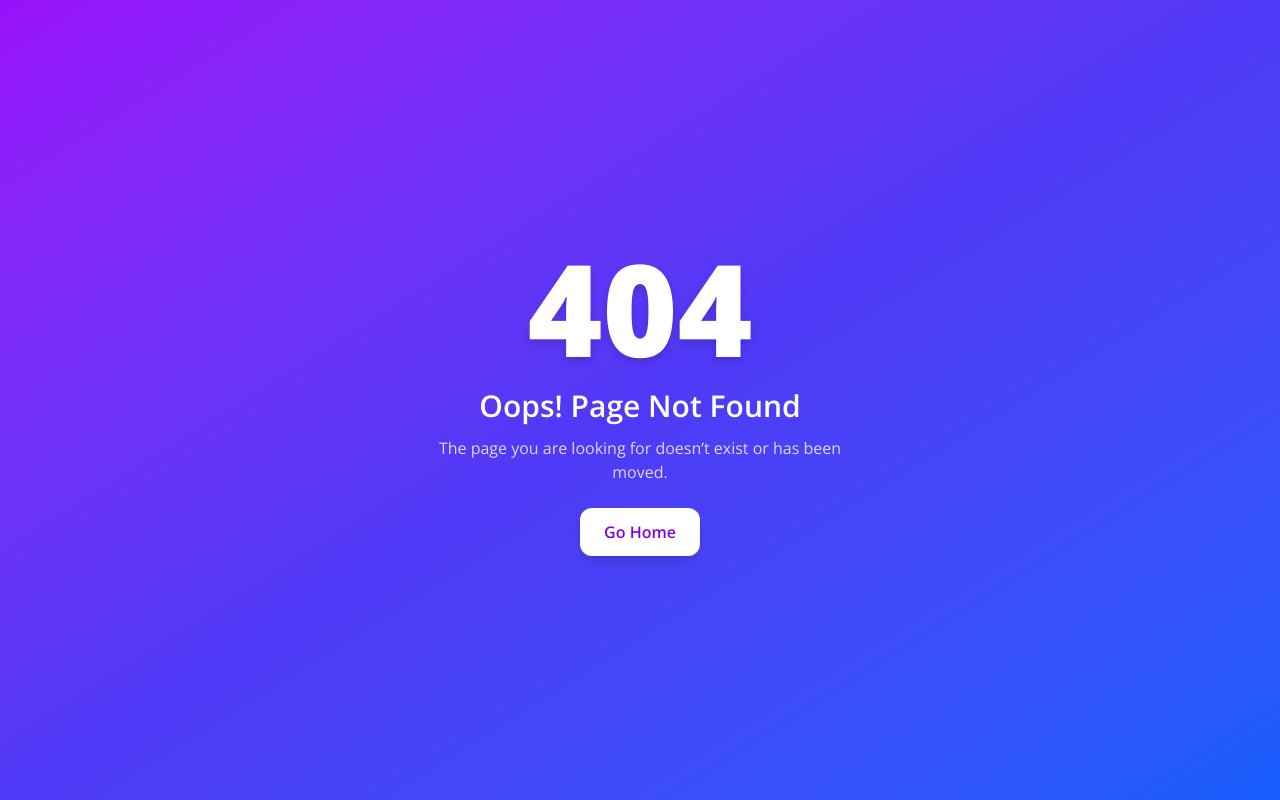
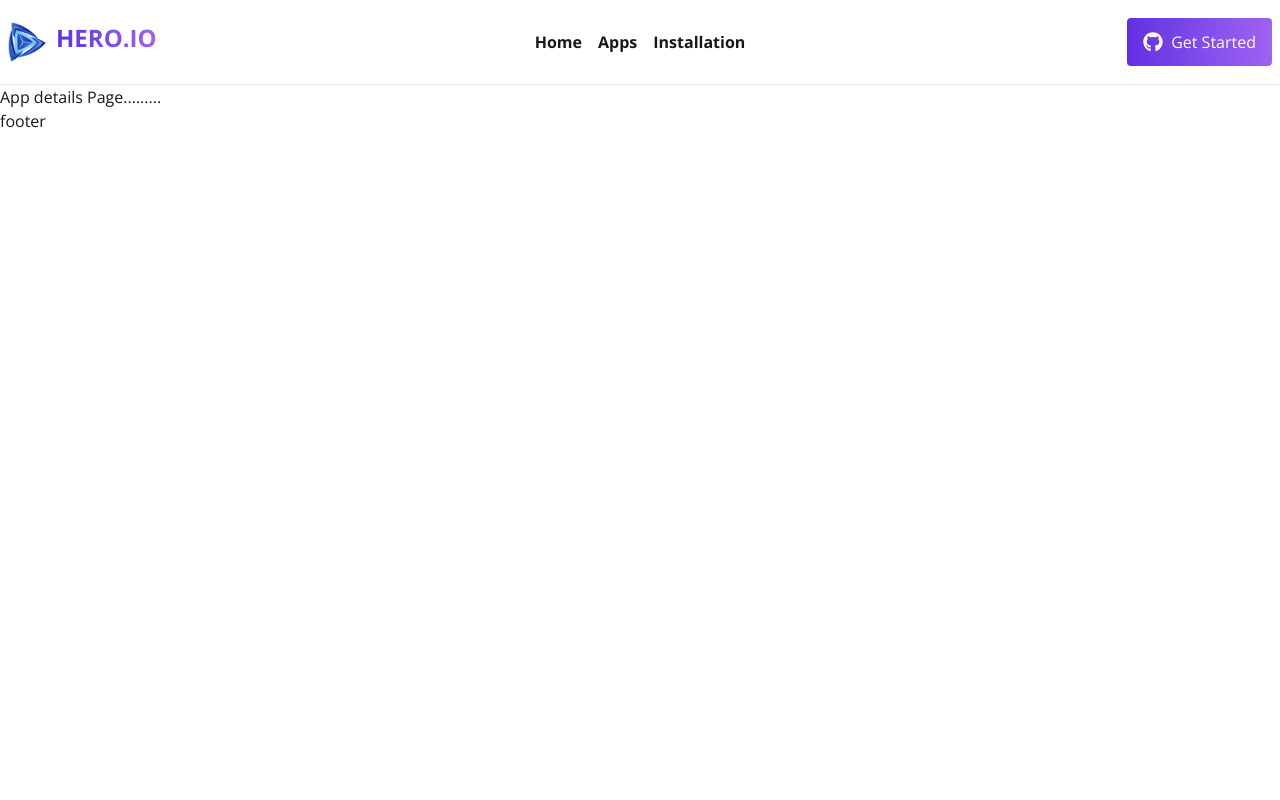
Before and after one commit to MaksumulEmon/PH-App-Store, a React (Vite) app: page /apps/1 in a window 1280 px wide. Before the commit this address had no page. Built offline with nearby package versions, Linux system fonts and the light colour scheme.

Commit message:
App Detalis

```diff
--- a/src/Components/Homepage/Trendingapp.jsx
+++ b/src/Components/Homepage/Trendingapp.jsx
@@ -51,7 +51,6 @@ const Trendingapp = () => {
                     })}
 
                 </div>}
-
                 <div className='text-center'>
                     <Link to={"/allapp"}>
                         <button className='btn bg-linear-to-r from-[#632ee3] to-[#9f62f2] text-white'>View All</button>
--- /dev/null
+++ b/src/Pages/appdetails/AppDetails.jsx
@@ -0,0 +1,11 @@
+import React from 'react';
+
+const AppDetails = () => {
+    return (
+        <div>
+            App details Page.........
+        </div>
+    );
+};
+
+export default AppDetails;
--- a/src/Pages/apps/Apps.jsx
+++ b/src/Pages/apps/Apps.jsx
@@ -1,4 +1,4 @@
-import React, { useEffect, useState } from 'react';
+// import React, { useEffect, useState } from 'react';
 import { HashLoader } from 'react-spinners';
 import Appcard from '../../Components/Ui/Appcard';
 import Useapps from '../../Components/hooks/Useapps';
--- a/src/main.jsx
+++ b/src/main.jsx
@@ -2,43 +2,12 @@ import { StrictMode } from 'react'
 import { createRoot } from 'react-dom/client'
 import './index.css'
 import { RouterProvider } from 'react-router/dom';
-import { createBrowserRouter } from 'react-router';
-import Rootlayout from './Layout/Rootlayout';
-import Apps from './Pages/apps/Apps';
-import Installapp from './Pages/installapp/Installapp';
-import Homepage from './Pages/homepage/Homepage';
-import Errorpage from './Pages/Errorpage/Errorpage';
+import { router } from './router/Router';
 
 
 
 
 
-const router = createBrowserRouter([
-  {
-    path: "/",
-
-    element: <Rootlayout />,
-    children: [
-      {
-        // path: "/homepage",
-        index: true,
-        element: <Homepage />,
-        loader: () => fetch("/data.json")
-      },
-      {
-        path: "/allapp",
-        element: <Apps />
-      },
-      {
-        path: "/installapp",
-        element: <Installapp />
-      }
-    ],
-    errorElement: <Errorpage />
-  },
-
-
-]);
 
 createRoot(document.getElementById('root')).render(
   <StrictMode>
--- /dev/null
+++ b/src/router/Router.jsx
@@ -0,0 +1,38 @@
+import { createBrowserRouter } from "react-router";
+import Homepage from "../Pages/homepage/Homepage";
+import Rootlayout from "../Layout/Rootlayout";
+import Apps from "../Pages/apps/Apps";
+import Installapp from "../Pages/installapp/Installapp";
+import Errorpage from "../Pages/Errorpage/Errorpage";
+import AppDetails from "../Pages/appdetails/AppDetails";
+
+export const router = createBrowserRouter([
+  {
+    path: "/",
+
+    element: <Rootlayout />,
+    children: [
+      {
+        // path: "/homepage",
+        index: true,
+        element: <Homepage />,
+        loader: () => fetch("/data.json")
+      },
+      {
+        path: "/allapp",
+        element: <Apps />
+      },
+      {
+        path: "/apps/:id",
+        element: <AppDetails/>
+      },
+      {
+        path: "/installapp",
+        element: <Installapp />
+      }
+    ],
+    errorElement: <Errorpage />
+  },
+
+
+]);
```
